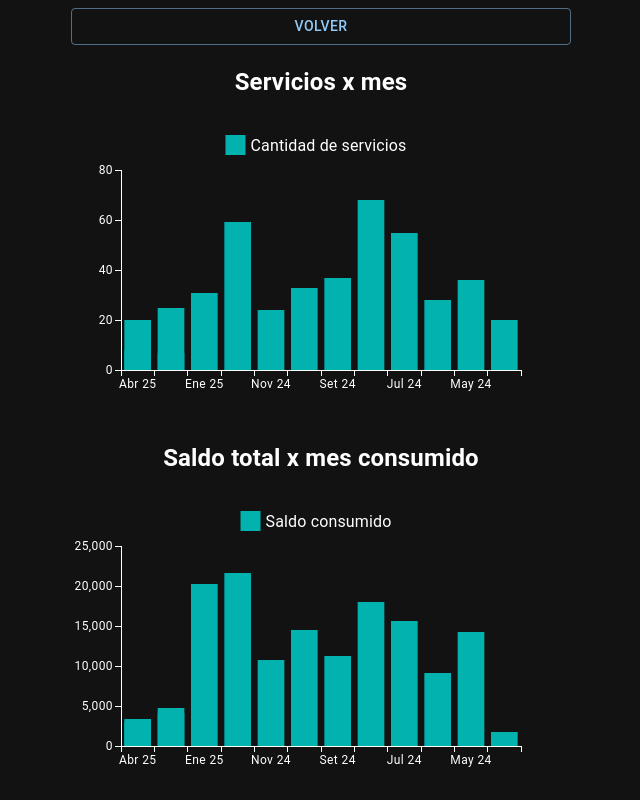
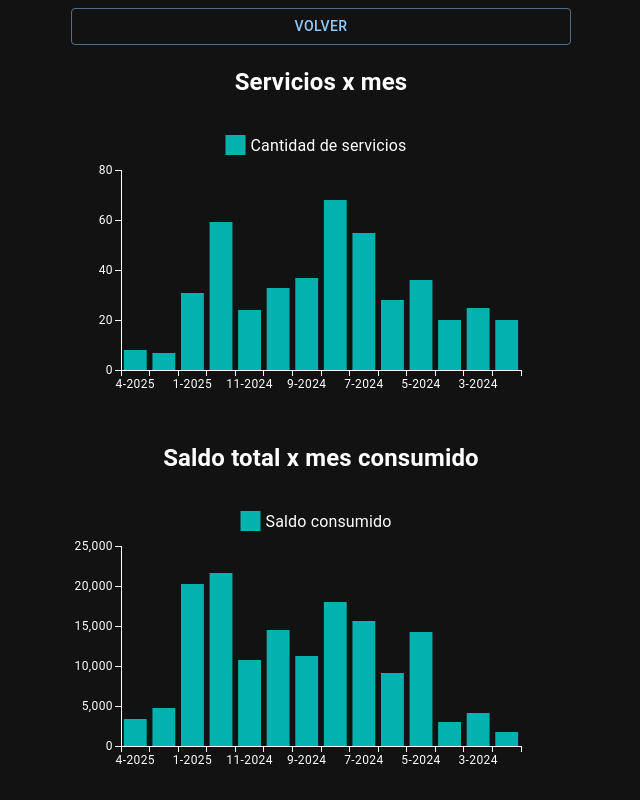
Before and after one commit to fabio2100/movimientossube, a React (Create React App) app: page / in a window 1280 px wide. Both pictures are taken after a click on the button "VER EJEMPLO". Shown: the top 800 px of the page, without its empty margins (319-959 px from the left). Built offline with nearby package versions, Linux system fonts and the light colour scheme.

Commit message:
fix: graficos principales not working

```diff
--- a/src/components/mainData.js
+++ b/src/components/mainData.js
@@ -134,6 +134,7 @@ export default function MainData({ setIsValid, file = 0, setFileContent }) {
   };
 
   useEffect(() => {
+    console.log({infoTotales})
     //aca hay que modificar, mes filtra por mes y no por key
     setMesProvisorioTotales(
       mainFile.Data.Items.filter((item) => {
@@ -357,8 +358,8 @@ export default function MainData({ setIsValid, file = 0, setFileContent }) {
           xAxis={[
             {
               scaleType: "band",
-              dataKey: "nombre",
-              valueFormatter: (item) => `${item[0]} ${item[3]}`,
+              dataKey: "key",
+              //valueFormatter: (item) => `${item[0]} ${item[3]}`,
             },
           ]}
         />
@@ -379,8 +380,8 @@ export default function MainData({ setIsValid, file = 0, setFileContent }) {
           xAxis={[
             {
               scaleType: "band",
-              dataKey: "nombre",
-              valueFormatter: (item) => `${item[0]} ${item[3]}`,
+              dataKey: "key",
+              //valueFormatter: (item) => `${item[0]} ${item[3]}`,
             },
           ]}
         />
```
